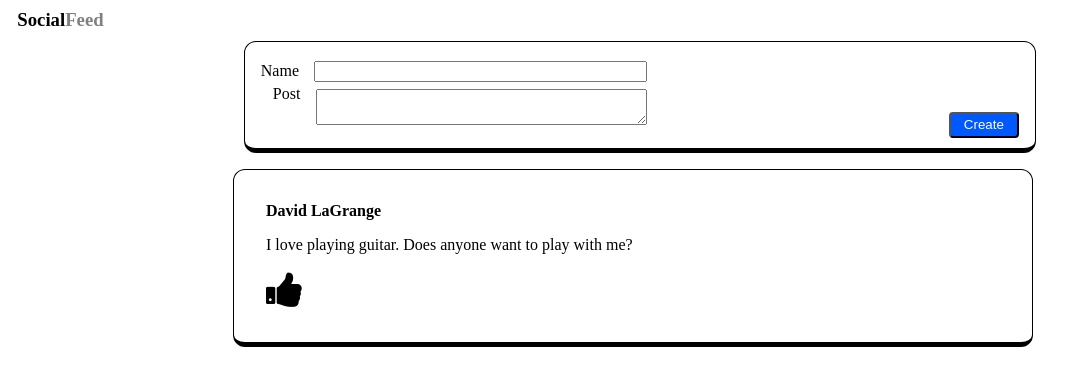
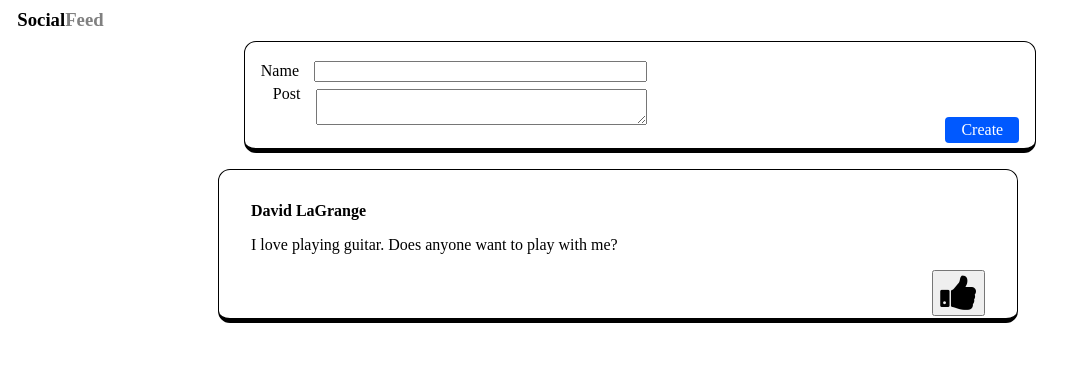
Before and after one commit to HREngCode/Social-Feed-Project, a React (Create React App) app: page / in a window 1280 px wide. Shown: the top 386 px of the page, without its empty margins (0-1081 px from the left). Built offline with nearby package versions, Linux system fonts and the light colour scheme.

Commit message:
Added LikeButton Files + Updated Post.jsx To Call Like Button Directly

```diff
--- a/src/App.css
+++ b/src/App.css
@@ -33,8 +33,9 @@
     width: 60%;
     margin: auto;
     margin-top: 10px;
-    margin-left: 185px;
+    margin-left: 170px;
     padding: 2em;
+    padding-bottom: 3em;
 }
 
 .display-list {
@@ -54,13 +55,3 @@
     padding: 0.25em 1em;
     cursor: pointer;
 }
-
-.fa {
-font-size: 40px;
-cursor: pointer;
-user-select: none;
-}
-
-.fa:hover {
-color: darkblue;
-}
--- a/src/components/AddPosts/AddPosts.jsx
+++ b/src/components/AddPosts/AddPosts.jsx
@@ -26,7 +26,7 @@ const AddPosts = (props) => {
                 Post
             </label>
             <textarea type='text' className="input-box" value={post} onChange={(event) => setPost(event.target.value)}></textarea>
-            <button type='submit' className="btn btn-primary">Create</button>
+            <btn type='submit' className="btn btn-primary">Create</btn>
           </div>
       </form>
      );
--- /dev/null
+++ b/src/components/LikeButton/LikeButton.css
@@ -0,0 +1,18 @@
+.fa {
+    float: right;
+    font-size: 40px;
+    cursor: pointer;
+    user-select: none;
+    }
+
+.fa:hover {
+    color: darkblue;
+    }
+
+/* .active{
+    background-color: teal;
+}
+
+.inactive{
+    background-color: grey;
+} */
--- /dev/null
+++ b/src/components/LikeButton/LikeButton.jsx
@@ -0,0 +1,22 @@
+import { useState } from "react";
+import "./LikeButton.css"
+
+const LikeButton = (props) => {
+    const [likeButtonClass, setLikeButtonClass] = useState("fa fa-thumbs-up");
+
+    function handleClick(){
+        if(likeButtonClass === "fa fa-thumbs-up"){
+            setLikeButtonClass("fa fa-thumbs-down");
+        }
+        else{
+            setLikeButtonClass("fa fa-thumbs-up")
+        }
+    }
+    return (
+        <div>
+            <button className={likeButtonClass} onClick={handleClick}></button>
+        </div>
+     );
+}
+
+export default LikeButton;
--- a/src/components/Post/Post.jsx
+++ b/src/components/Post/Post.jsx
@@ -1,11 +1,11 @@
-import React, {useState} from 'react';
+import LikeButton from '../LikeButton/LikeButton';
 
 const Post = (props) => {
-  const [isActive,setActive] = useState(true);
+
     return ( <div className='post-list'>
         <li><strong>{props.post.name}</strong></li>
         <p>{props.post.post}</p>
-        <i className={`container ${isActive?"fa fa-thumbs-up":"fa fa-thumbs-down"}`} onClick={()=>setActive(!isActive)}></i>
+        <LikeButton/>
     </div> );
 }
 export default Post;
```
